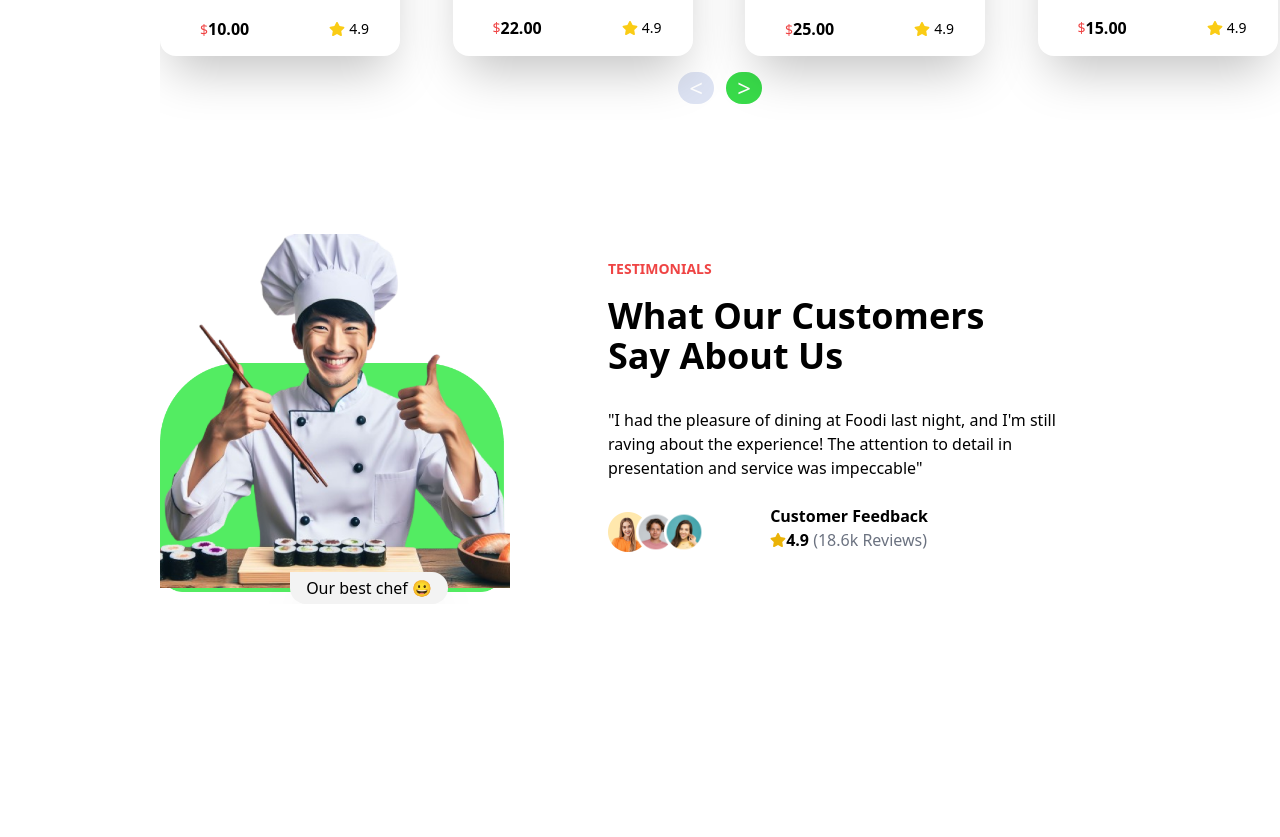
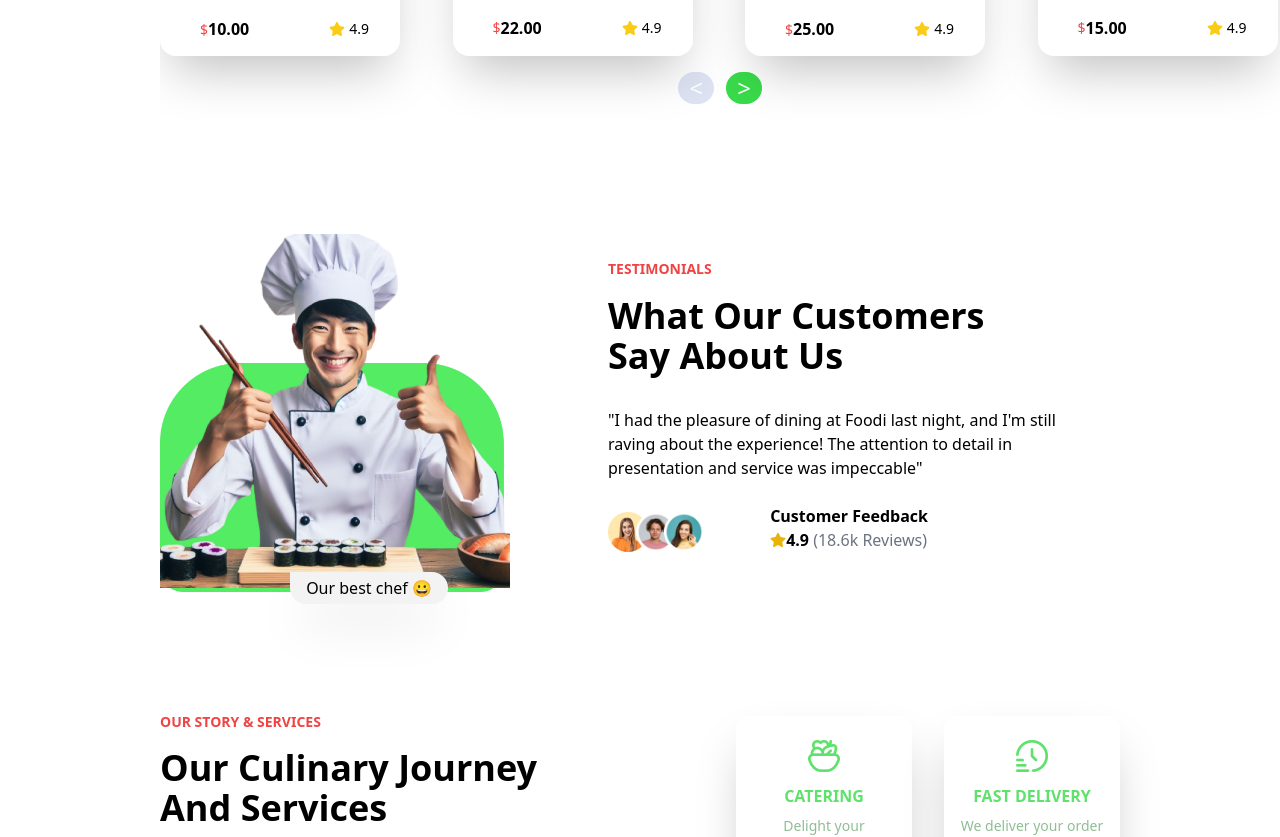
Before and after one commit to Moyo-Made/SUSHI, a React (Vite) app: page / in a window 1280 px wide. Shown: the part 1286-2123 px from the top of the page. Before the commit the page ends 1890 px from the top, so only its background shows below. Built offline with nearby package versions, Linux system fonts and the light colour scheme.

Commit message:
Updated App.jsx

```diff
--- a/src/App.jsx
+++ b/src/App.jsx
@@ -4,16 +4,20 @@ import Hero from "./Components/Hero";
 import Categories from "./Components/Categories";
 import Subcategory from "./Components/Subcategory";
 import Testimonials from "./Components/Testimonials";
+import Services from "./Components/Services";
+import Footer from "./Components/Footer";
 
 export default function App() {
 	return (
 		<Router>
-		<div className="bg-[#ffffff6d]">
+			<div className="bg-[#ffffff6d] overflow-x-hidden">
 				<Navbar />
 				<Hero />
 				<Categories />
 				<Subcategory />
 				<Testimonials />
+				<Services />
+				<Footer />
 			</div>
 		</Router>
 	);
```
Lines whose indentation alone changed are shown as unchanged.
